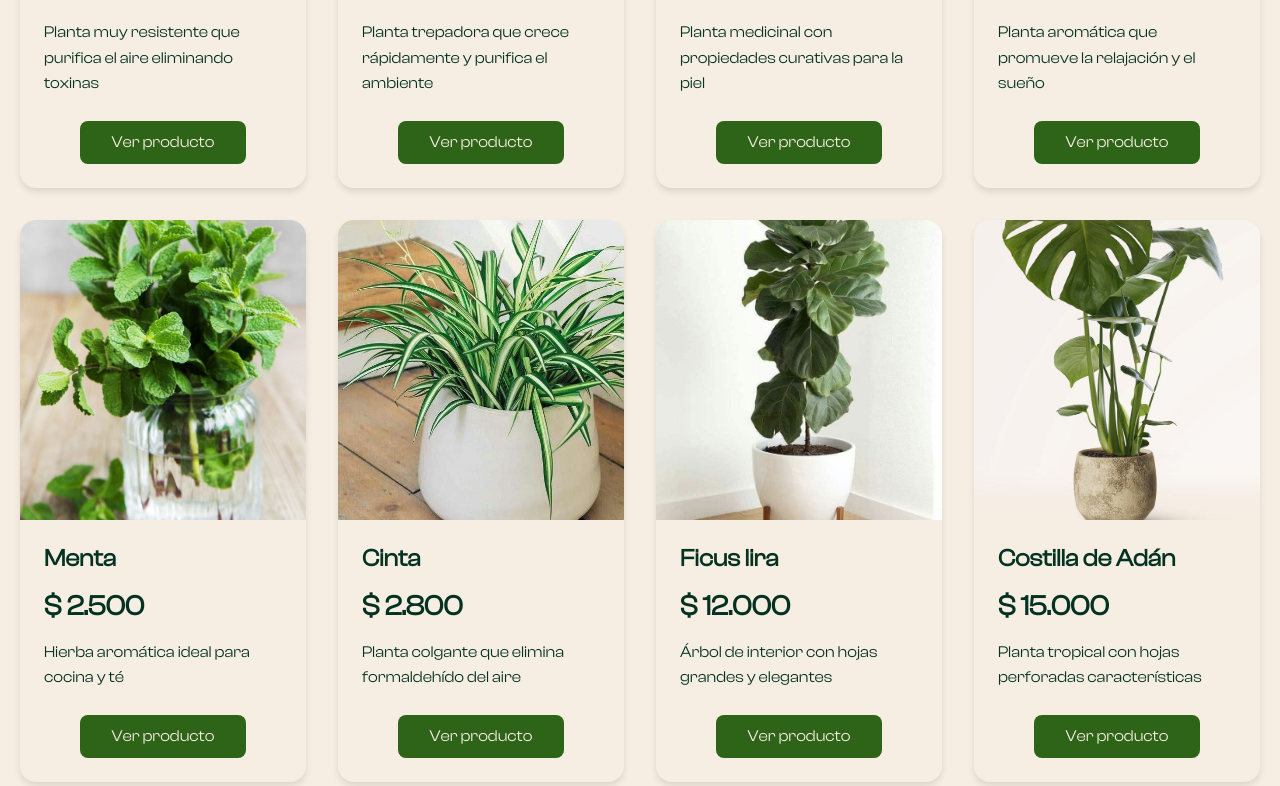
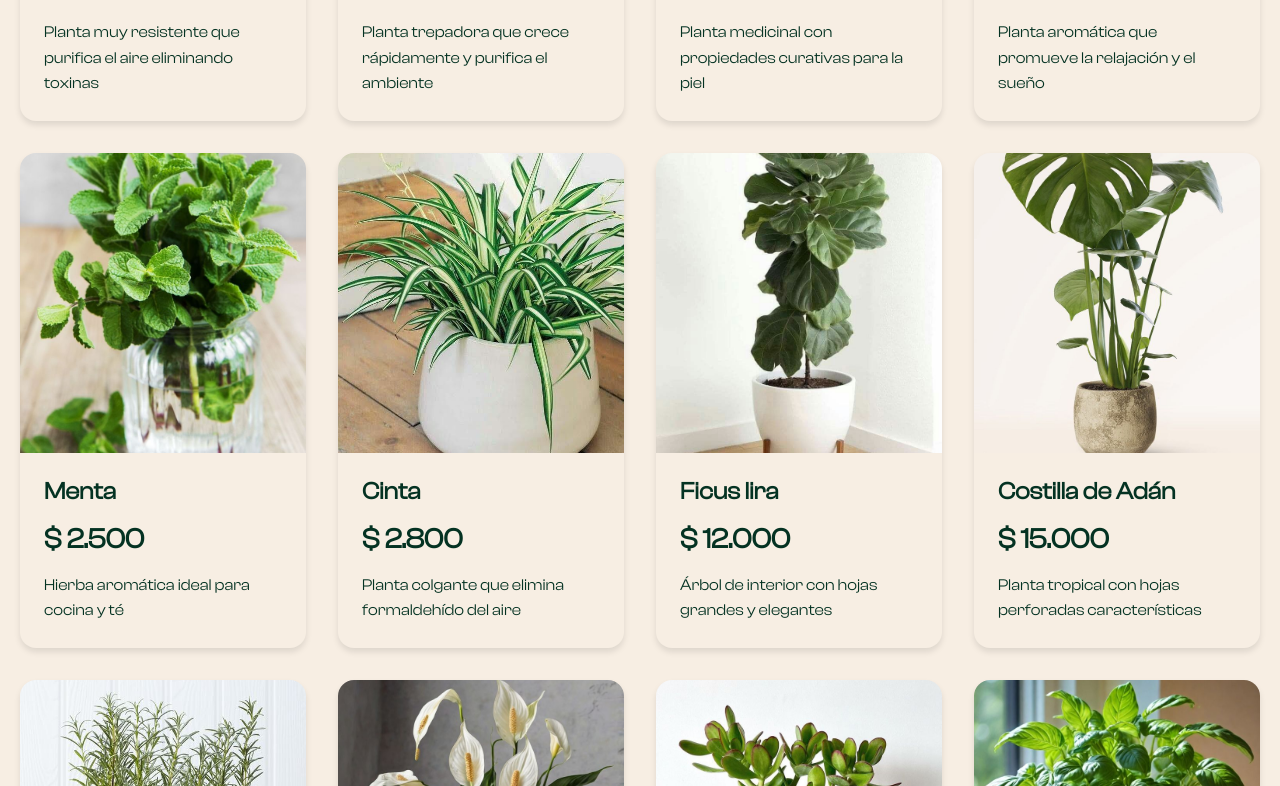
Before and after one commit to CamilaLadner/herbaria, a Next.js app: page /nuestros-productos in a window 1280 px wide. Shown: the part 1274-2060 px from the top of the page. Built offline with nearby package versions, Linux system fonts and the light colour scheme.

Commit message:
plantCard mejorada

```diff
--- a/app/components/layout/plantCard/index.module.css
+++ b/app/components/layout/plantCard/index.module.css
@@ -9,6 +9,7 @@
   max-width: 500px;
   height: 100%;
   margin: 0 auto;
+  cursor: pointer;
 }
 
 .card:hover {
@@ -64,17 +65,6 @@
   margin: 0;
 }
 
-.buttonContainer {
-  margin-top: auto;
-  display: flex;
-  justify-content: center;
-  padding-top: 8px;
-}
-
-.viewProductButton {
-  width: 100%;
-}
-
 /* Modo oscuro */
 :global(.dark) .card {
   background-color: rgb(40, 70, 25);
--- a/app/components/layout/plantCard/index.tsx
+++ b/app/components/layout/plantCard/index.tsx
@@ -1,7 +1,6 @@
 import React from 'react'
 import Image from 'next/image'
 import { Planta } from '../../../mockData/plantas'
-import Button from '../button'
 import styles from './index.module.css'
 
 interface PlantCardProps {
@@ -25,7 +24,7 @@ const PlantCard: React.FC<PlantCardProps> = ({ planta, onViewProduct }) => {
   }
 
   return (
-    <div className={styles.card}>
+    <div className={styles.card} onClick={handleViewProduct} role="button" tabIndex={0} onKeyDown={(e) => e.key === 'Enter' && handleViewProduct()}>
       <div className={styles.imageContainer}>
         <Image
           src={planta.imagen}
@@ -43,13 +42,6 @@ const PlantCard: React.FC<PlantCardProps> = ({ planta, onViewProduct }) => {
         </div>
 
         <p className={styles.descripcion}>{planta.descripcion}</p>
-
-        <div className={styles.buttonContainer}>
-          <Button
-            text="Ver producto"
-            onClick={handleViewProduct}
-          />
-        </div>
       </div>
     </div>
   )
```
